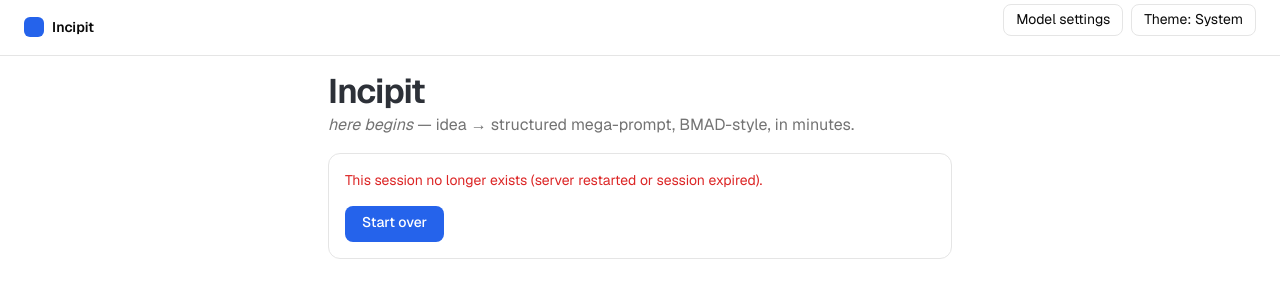
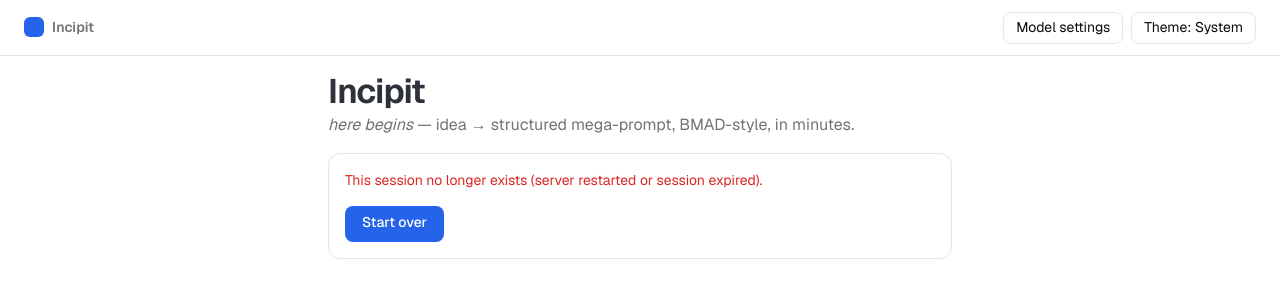
Before and after one commit to readwrightexecute/incipit, a FastAPI app: page /sessions/1 in a window 1280 px wide. Shown: the top 300 px of the page. Run offline with FastAPI, Linux system fonts and the light colour scheme; some libraries are stand-ins or nearby versions.

Commit message:
style: center header buttons, grey brand wordmark
Zero out Pico's default button bottom margin inside .topbar-actions so the
Model settings and Theme buttons sit vertically centered in the 56px bar
and align with each other. Shift the brand wordmark (next to the primary
square mark) to --muted-foreground per review feedback.

```diff
--- a/app/templates/base.html
+++ b/app/templates/base.html
@@ -287,11 +287,15 @@
       gap: 12px; padding: 0 24px;
       background: var(--background); border-bottom: 1px solid var(--border);
     }
+    /* Brand: primary square icon by grey wordmark. */
     .brand { display: inline-flex; align-items: center; gap: 8px;
-      font-size: 14px; font-weight: 600; color: var(--foreground); }
-    .brand:hover { text-decoration: none; color: var(--foreground); }
+      font-size: 14px; font-weight: 600; color: var(--muted-foreground); }
+    .brand:hover { text-decoration: none; color: var(--muted-foreground); }
     .brand-mark { width: 20px; height: 20px; border-radius: 6px; background: var(--primary); flex: 0 0 auto; }
     .topbar-actions { display: flex; align-items: center; gap: 8px; }
+    /* Pico gives buttons a bottom margin; zero it so both header buttons sit
+       perfectly centered in the 56px bar and align with each other. */
+    .topbar-actions button { margin: 0; }
 
     /* ---- App ---- */
     /* Step label: current-step marker (active-context treatment). */
```
